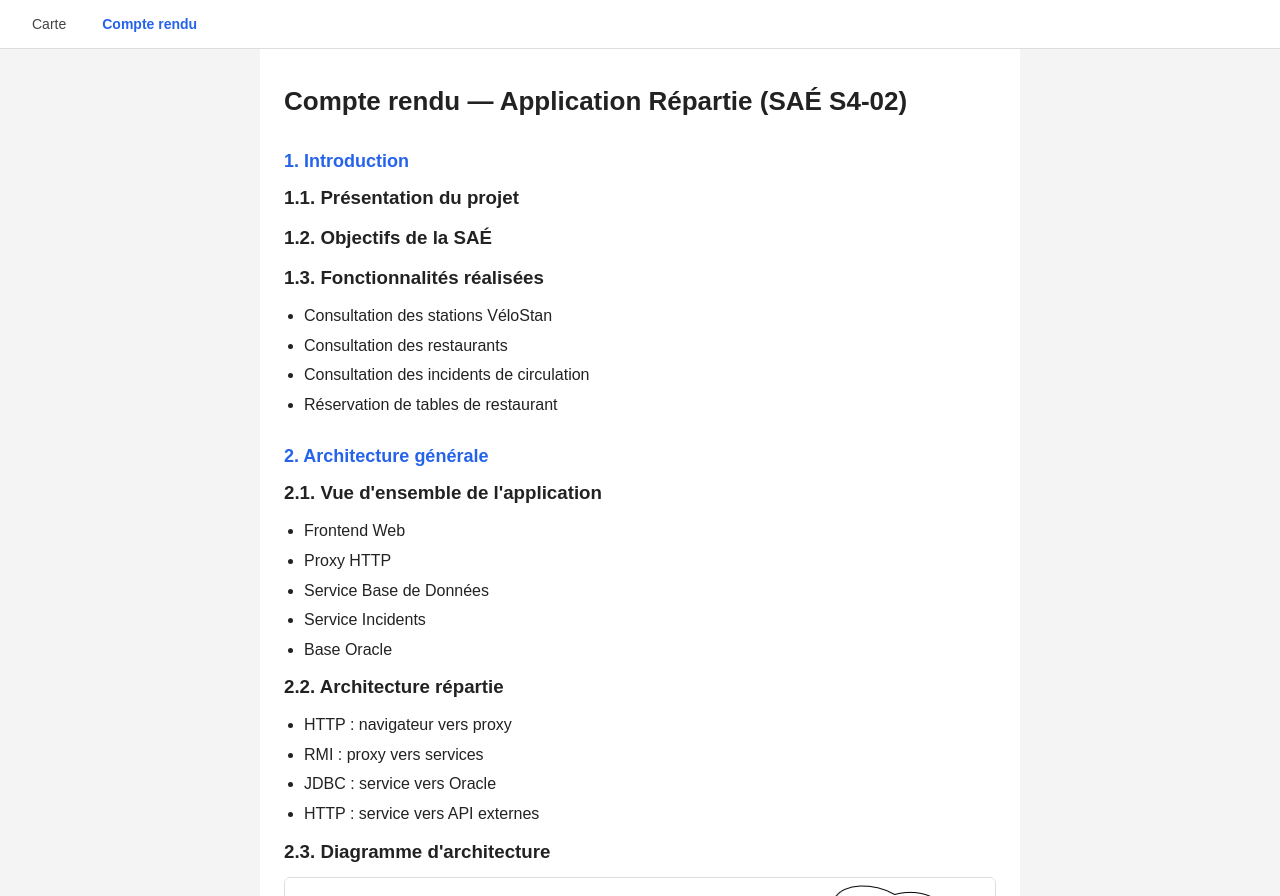
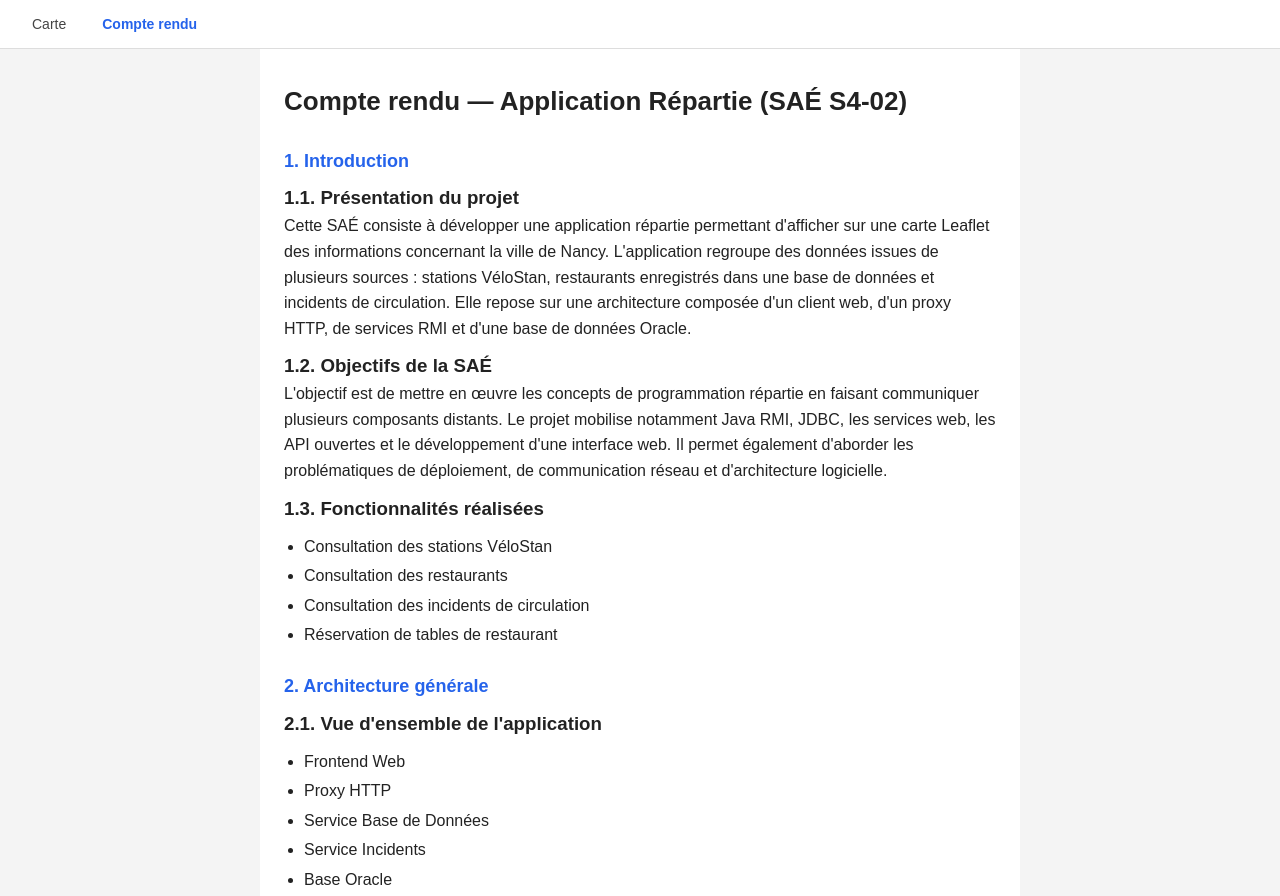
Before and after one commit to IanisPocachard/S4-02_ApplicationRepartie, a website: page frontend/pages/compte-rendu.html in a window 1280 px wide. Shown: the top 896 px of the page. Drawn offline with Linux system fonts and the light colour scheme.

Commit message:
début compte rendu et impl. images

```diff
--- a/frontend/pages/compte-rendu.html
+++ b/frontend/pages/compte-rendu.html
@@ -22,10 +22,22 @@
         <h2>1. Introduction</h2>
 
         <h3>1.1. Présentation du projet</h3>
-        <p></p>
+        <p>
+            Cette SAÉ consiste à développer une application répartie permettant d'afficher sur une
+            carte Leaflet des informations concernant la ville de Nancy. L'application regroupe des
+            données issues de plusieurs sources : stations VéloStan, restaurants enregistrés dans une
+            base de données et incidents de circulation. Elle repose sur une architecture composée
+            d'un client web, d'un proxy HTTP, de services RMI et d'une base de données Oracle.
+        </p>
 
         <h3>1.2. Objectifs de la SAÉ</h3>
-        <p></p>
+        <p>
+            L'objectif est de mettre en œuvre les concepts de programmation répartie en faisant
+            communiquer plusieurs composants distants. Le projet mobilise notamment Java RMI,
+            JDBC, les services web, les API ouvertes et le développement d'une interface web.
+            Il permet également d'aborder les problématiques de déploiement, de communication
+            réseau et d'architecture logicielle.
+        </p>
 
         <h3>1.3. Fonctionnalités réalisées</h3>
         <p></p>
@@ -64,7 +76,7 @@
         <p></p>
 
         <figure class="report-figure">
-            <img src="../../Doc/DiagrammeProjet.png"
+            <img src="images/DiagrammeProjet.png"
                  alt="Schéma de l'architecture distribuée : navigateur, proxy HTTP, services RMI et base Oracle">
             <figcaption></figcaption>
         </figure>
@@ -110,13 +122,13 @@
         <p></p>
 
         <figure class="report-figure">
-            <img src="../../Doc/erreurCORS_console.png"
+            <img src="images/erreurCORS_console.png"
                  alt="Erreur CORS affichée dans la console du navigateur">
             <figcaption></figcaption>
         </figure>
 
         <figure class="report-figure">
-            <img src="../../Doc/erreurCORS_devtools.png"
+            <img src="images/erreurCORS_devtools.png"
                  alt="Erreur CORS affichée dans les outils de développement">
             <figcaption></figcaption>
         </figure>
@@ -177,7 +189,7 @@
         <p></p>
 
         <figure class="report-figure">
-            <img src="../../Doc/bd.png"
+            <img src="images/bd.png"
                  alt="Schéma de la base de données">
             <figcaption></figcaption>
         </figure>
```
Also changed, not shown: frontend/pages/images/DiagrammeProjet.png (added), frontend/pages/images/bd.png (added), frontend/pages/images/erreurCORS_console.png (added), frontend/pages/images/erreurCORS_devtools.png (added).
